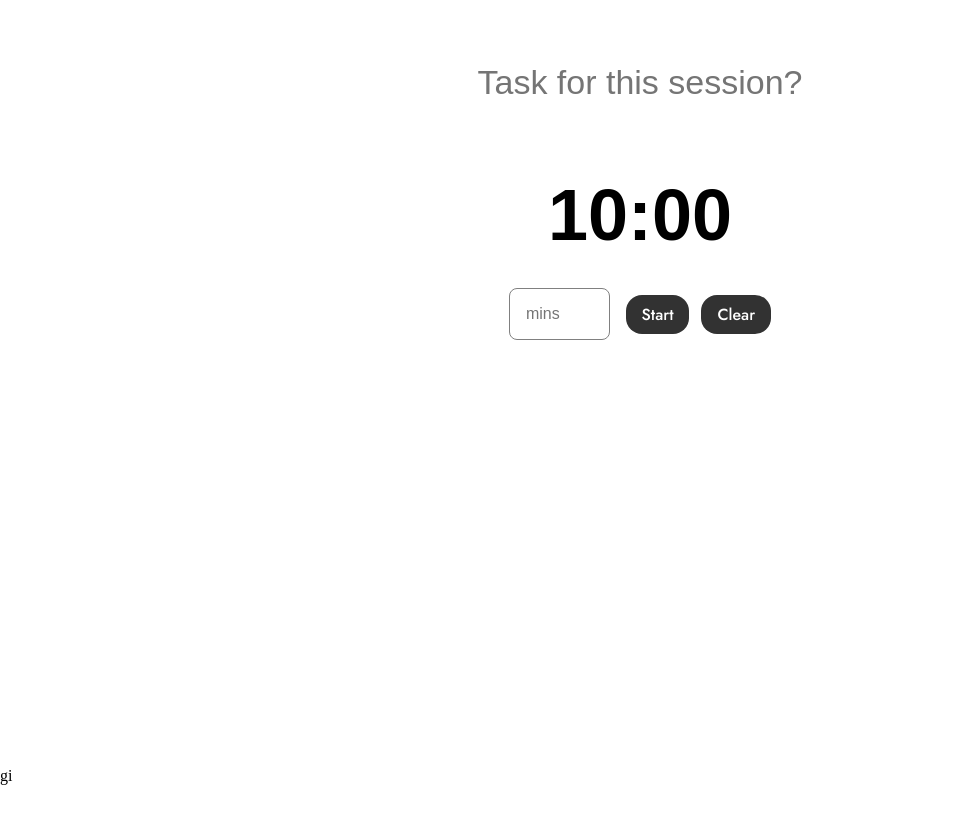
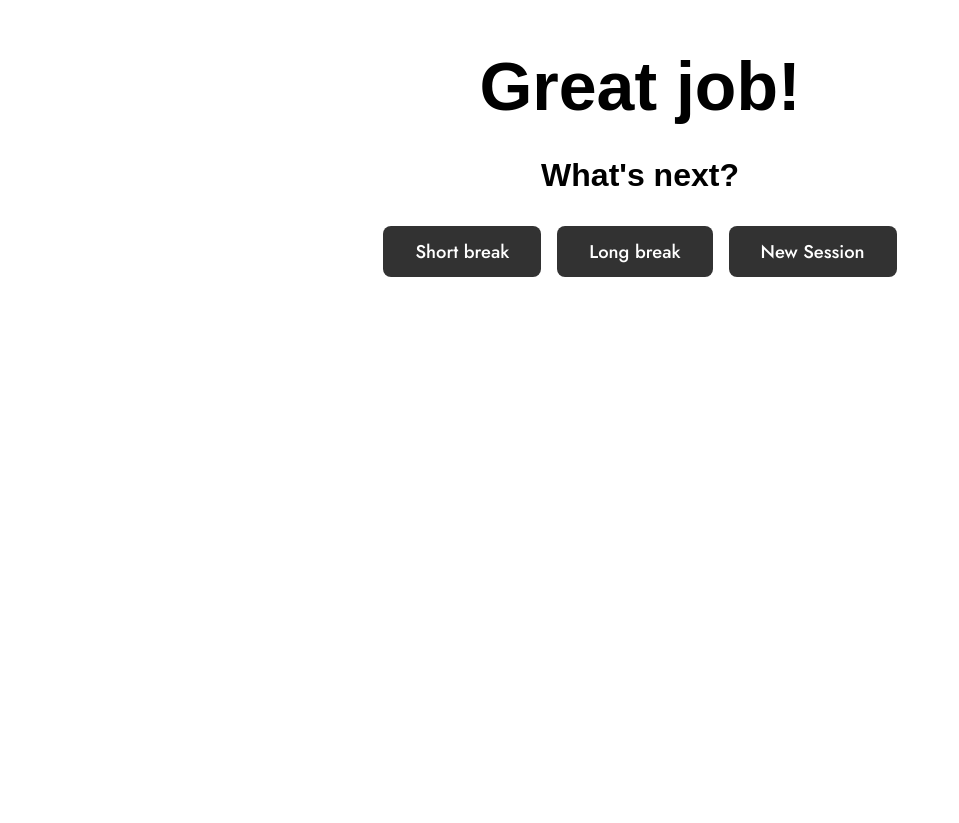
Before and after one commit to maishamir/pomodoroTimer, a React (Vite) app: page / in a window 1280 px wide. Shown: the part 113-936 px from the top of the page, without its empty margins (0-959 px from the left). Before the commit the page ends 898 px from the top, so only its background shows below. Built offline with nearby package versions, Linux system fonts and the light colour scheme; no server answers.

Commit message:
basic styled screen for session completion

```diff
--- a/index.html
+++ b/index.html
@@ -17,4 +17,3 @@
     <script type="module" src="/src/main.jsx"></script>
   </body>
 </html>
-gi
--- a/src/App.jsx
+++ b/src/App.jsx
@@ -1,146 +1,13 @@
-import { useState, useEffect, useRef } from "react";
-import "./App.scss";
-import InputForm from "./components/InputForm/InputForm";
-import TimerDisplay from "./components/TimerDisplay/TimerDisplay";
-import notificationSound from './assets/Timer complete.mp3';
-import useSound from "use-sound";
+import React from 'react'
+import ActiveSession from './components/ActiveSession/ActiveSession'
+import CompletionScreen from './components/CompletionScreen/CompletionScreen'
+
 function App() {
-  const [input, setInput] = useState();
-  const [seconds, setSeconds] = useState(0);
-  const [minutes, setMinutes] = useState(10);
-  const [isRunning, setIsRunning] = useState(false);
-  const [buttonText, setButtonText] = useState("Start");
-  const [timeEditable, setTimeEditable] = useState(true);
+  return (
+      // <ActiveSession/>
+      <CompletionScreen/>
 
-  const [isInputField, setIsInputField] = useState(true);
-  const [focusSession, setFocusSession] = useState("");
-
-  const [sessions, setSessions] = useState(0);
-
-  const [shouldFocusInput, setShouldFocusInput] = useState(false)
-
-  const [playSound] = useSound(notificationSound, {
-    volume: 2.0,
-  });
-
-  const inputRef = useRef(null);
-
-  function handleStartStop(e) {
-    e.preventDefault();
-    setTimeEditable(false);
-
-    if (isRunning) {
-      setIsRunning(false);
-      setButtonText("Start");
-    } else {
-      const minutesToSet = input ? input : 10;
-      setMinutes(minutesToSet);
-      setSeconds(0);
-      setIsRunning(true);
-      setButtonText("Pause");
-      setTimeEditable(false);
-    }
-  }
-
-  function handleClear() {
-    setMinutes(input ? input : 10);
-    setSeconds(0);
-    setIsRunning(false);
-    setButtonText("Start");
-    setTimeEditable(true);
-  }
-
-  function handleBlur(e) {
-    if (e.target.value === "") {
-      setIsInputField(true);
-    } else {
-      setIsInputField(false);
-    }
-  }
-
-  function handleSetFocus(e) {
-    setFocusSession(e.target.value);
-  }
-
-  function handleClick() {
-    setIsInputField(true);  // Show the input field
-    setShouldFocusInput(true)
-  }
-
-  useEffect(() => {
-    if (shouldFocusInput && isInputField && inputRef.current) {
-      inputRef.current.focus();  // Focus the input after it becomes visible
-    }
-  }, [shouldFocusInput, isInputField]);
-
-  useEffect(() => {
-    if (!isRunning) return;
-
-    const tick = () => {
-      if (seconds === 0 && minutes === 0) {
-        playSound();
-        setIsRunning(false);
-        setSessions((prevSession) => prevSession + 1);
-        setButtonText("Start");
-        setTimeEditable(true);
-        return;
-      }
-
-      setSeconds((prevSecond) => {
-        if (prevSecond > 0) {
-          return prevSecond - 1;
-        } else {
-          return 59;
-        }
-      });
-
-      if (seconds === 0) {
-        setMinutes((prevMinutes) => {
-          if (prevMinutes > 0) {
-            return prevMinutes - 1;
-          } else {
-            return 0;
-          }
-        });
-      }
-    };
-
-    const timeoutID = setTimeout(tick, 1000);
-    return () => clearTimeout(timeoutID);
-  }, [seconds, isRunning]);
-
-  return (
-    <main className="app">
-      <div className="app__focus">
-        {isInputField ? (
-          <input
-            type="text"
-            placeholder={focusSession === "" ? "Task for this session?" : ""}
-            ref={inputRef}
-            className="app__focusInput"
-            onChange={handleSetFocus}
-            onBlur={handleBlur}
-            value={focusSession}
-          />
-        ) : (
-          <h1 className="app__focusSession" onClick={handleClick}>
-            {focusSession}
-          </h1>
-        )}
-      </div>
-      <div className="app__timerDisplay">
-        <TimerDisplay minutes={minutes} seconds={seconds} />
-        <InputForm
-          input={input}
-          setInput={setInput}
-          buttonText={buttonText}
-          timeEditable={timeEditable}
-          handleStartStop={handleStartStop}
-          handleClear={handleClear}
-        />
-      </div>
-    </main>
-  );
+  )
 }
 
-export default App;
+export default App
--- a/src/App.scss
+++ /dev/null
@@ -1,55 +0,0 @@
-* {
-  padding: 0;
-  margin: 0;
-  box-sizing: border-box;
-}
-
-.app {
-  display: flex;
-  flex-direction: column;
-  align-items: center;
-  height: 90vh;
-  margin-top: 20vh;
-
-  &__focusInput {
-    padding: 1rem 0.5rem;
-    font-size: 2.125rem;
-    field-sizing: content;
-    width: 350px;
-    border: none;
-    text-align: left;
-
-    &::placeholder {
-      text-align: center;
-    }
-
-    &:focus {
-      border-bottom: 2px solid gray;
-      outline: none;
-      caret-color: rgb(195, 0, 195);
-    }
-
-    &::selection {
-      background: lavender;
-    }
-  }
-
-  &__focusSession {
-    padding: 1rem;
-    font-size: 2.125rem;
-    font-family: sans-serif;
-    font-weight: 400;
-    cursor: pointer;
-  }
-
-  &__timerDisplay {
-    display: flex;
-    flex-direction: column;
-    align-items: center;
-    margin-top: 3.5rem;
-  }
-
-  &__sessionCount {
-    margin-top: 1rem;
-  }
-}
--- a/src/components/CompletionScreen/CompletionScreen.jsx
+++ b/src/components/CompletionScreen/CompletionScreen.jsx
@@ -1,15 +1,19 @@
-import React from 'react'
+import React from "react";
+import "./CompletionScreen.scss";
 
 function CompletionScreen() {
   return (
-      <div>
-          <h1>Great job! What do you want to do next?</h1>
+    <div className="completionScreen">
+      <h1 className="completionScreen__title">Great job!</h1>
+      <h2 className="completionScreen__subtitle">What's next?</h2>
 
-          <button>Short break</button>
-          <button>Long break</button>
-          <button>New Session</button>
+      <div className="completionScreen__buttons">
+        <button className="completionScreen__button">Short break</button>
+        <button className="completionScreen__button">Long break</button>
+        <button className="completionScreen__button">New Session</button>
+      </div>
     </div>
-  )
+  );
 }
 
-export default CompletionScreen
+export default CompletionScreen;
--- /dev/null
+++ b/src/components/CompletionScreen/CompletionScreen.scss
@@ -0,0 +1,40 @@
+.completionScreen {
+    height: 100vh;
+    display: flex;
+    flex-direction: column;
+    align-items: center;
+    margin-top: 20vh;
+    font-family: sans-serif;
+    font-size: 2.125rem;
+
+    &__title {
+        text-align: center;
+    }
+
+    &__subtitle {
+        margin-top: 2rem;
+        font-size: 2rem;
+    }
+
+    &__buttons {
+        display: flex;
+        margin-top: 2rem;
+        width: 100%;
+        justify-content: center;
+        gap: 1rem;
+
+    }
+
+    &__button {
+        padding: 0.75rem 2rem;
+        font-size: 1.15rem;
+        border: none;
+        border-radius: 8px;
+        font-weight: 500;
+        font-family: "Jost", sans-serif;
+        background: rgb(50, 50, 50);
+        color: white;
+        cursor: pointer;
+
+    }
+}
```
